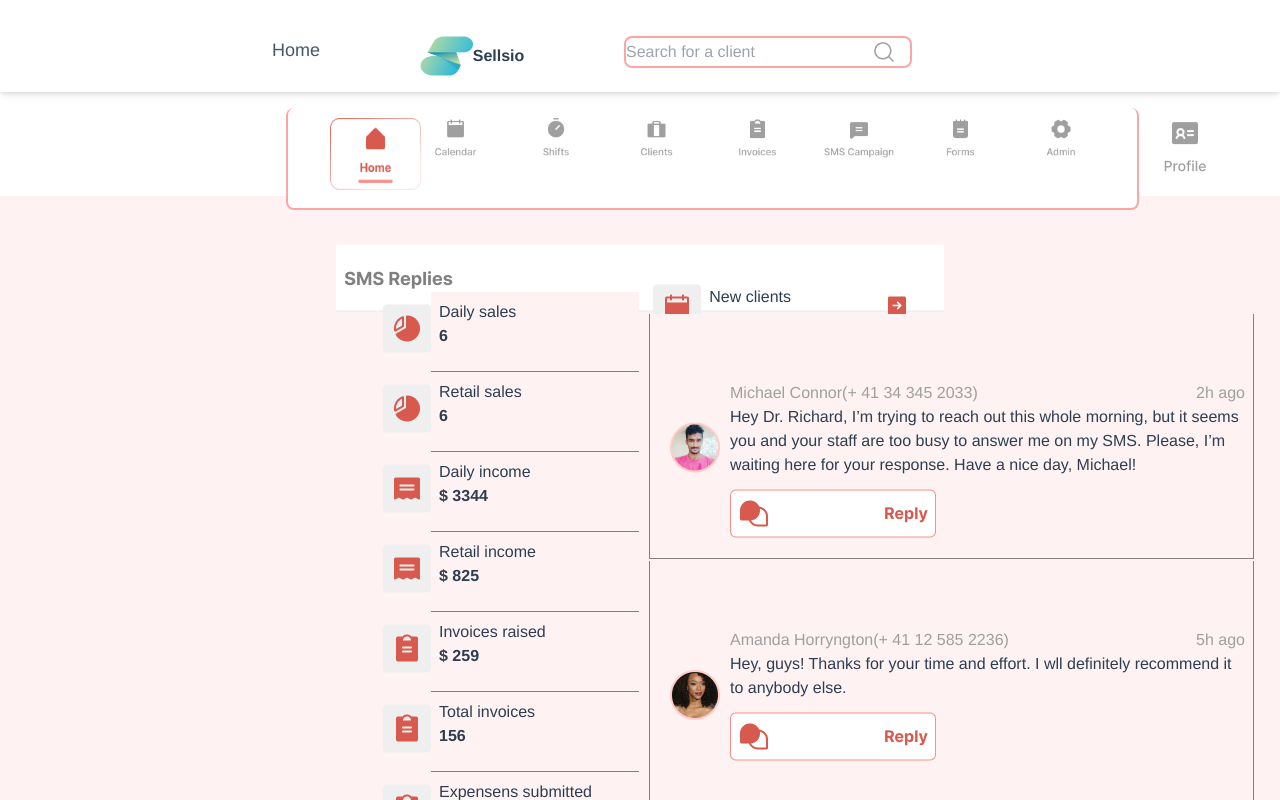
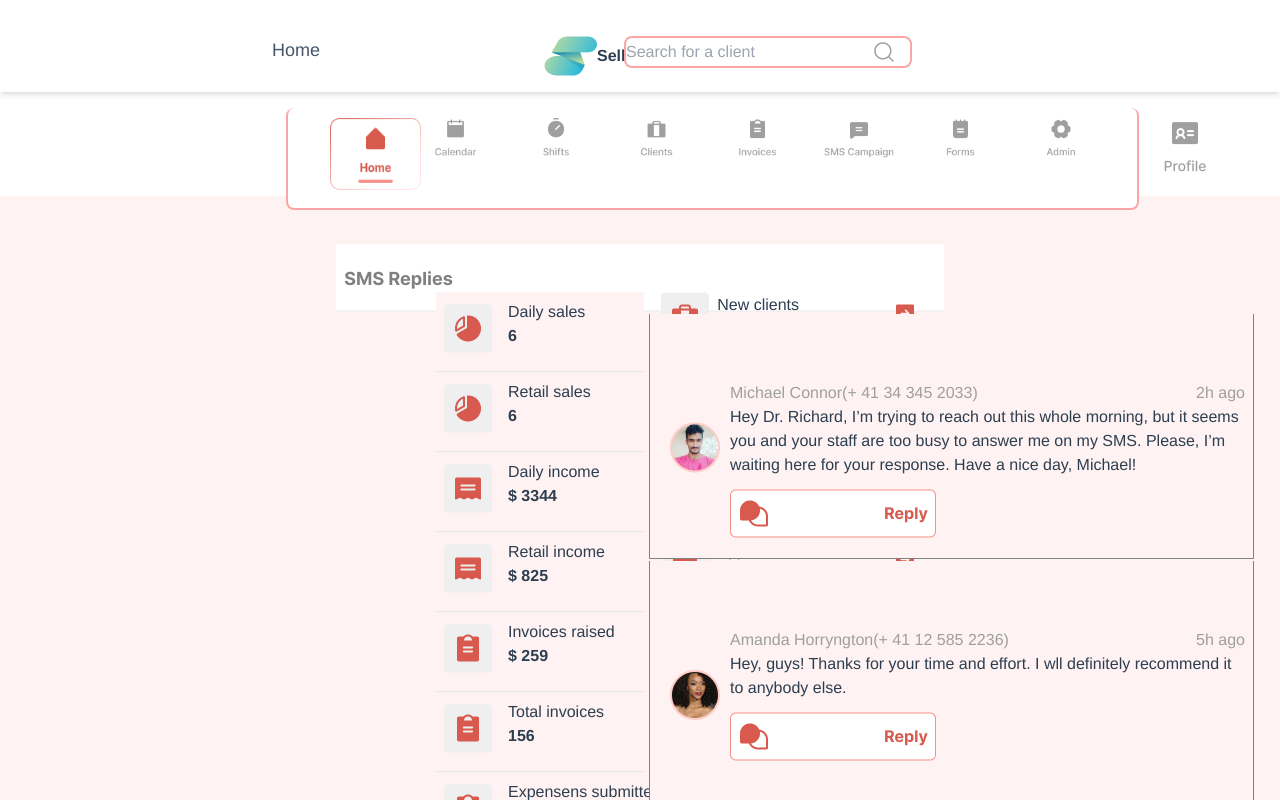
Before and after one commit to Dejan21/Vue-project, a Vue app: page / in a window 1280 px wide. Shown: the top 800 px of the page. Built offline with nearby package versions, Linux system fonts and the light colour scheme.

Commit message:
Require to import

```diff
--- a/src/components/Navbar.vue
+++ b/src/components/Navbar.vue
@@ -1,7 +1,7 @@
 <template>
   <div class="mt-5 border-solid shadow-md navbar bg-white-500 p-4 w-30 flex flex-row justify-between">
     <p class="text-left pl-64 text-slate-600 text-lg">Home</p>
-    <div class="flex font-bold items-center">
+    <div class="flex font-bold items-center ml-56">
       <img src="../assets/Grouplogo.png"  />
       <h1>Sellsio</h1>
     </div>
--- a/src/pages/LeftPage.vue
+++ b/src/pages/LeftPage.vue
@@ -1,16 +1,16 @@
 <template>
     <div class="absolute pt-32 ml-96">
-        <ul class="">
+        <ul class="border-b border-b-gray">
          <li  v-for="sale in sales"
               :key="sale.id"
-              class="bg-red-50 p-2 h-20 w-52"
+              class="bg-red-50 p-2 h-20 w-52 border-b border-b-gray"
          >
-           <span> {{sale.content}} </span>
+           <span class="relative left-16"> {{sale.content}} </span>
            <br />
-           <span class="font-bold"> {{sale.pieces}} </span>
-           <span class="font-bold"> {{sale.price}} </span>
-           <img :src="sale.image"
-                 class="relative right-14 text-start bottom-11"
+           <span class="font-bold relative left-16"> {{sale.pieces}} </span>
+           <span class="font-bold relative left-16"> {{sale.price}} </span>
+           <img :src="sale.defaultAvatar"
+                 class="relative right-15 text-start bottom-11"
                  />
          </li>
         </ul>
@@ -18,7 +18,9 @@
 </template>
 
 <script>
-
+import defaultAvatarIcon from "../assets/sales.png";
+import IncomeIcon from "../assets/income.png";
+import InvoiceIcon from "../assets/invoice.png";
 import { ref } from 'vue'
 
  export default {
@@ -28,44 +30,47 @@ import { ref } from 'vue'
                  id: 1,
                  content:'Daily sales',
                  pieces: '6',
-                 image: [require("../assets/sales.png")],
+                 defaultAvatar: defaultAvatarIcon,
 
              },
              {
                  id: 2,
                  content:'Retail sales',
                  pieces: '6',
-                 image: [require("../assets/sales.png")],
+                 defaultAvatar: defaultAvatarIcon,
              },
              {
                  id: 3,
                  content:'Daily income',
                  price: '$ 3344',
-                 image: [require("../assets/income.png")],
+                 defaultAvatar: IncomeIcon,
              },
              {
                  id: 4,
                  content:'Retail income',
                  price: '$ 825',
-                 image: [require("../assets/income.png")],
+                 defaultAvatar: IncomeIcon,
              },
              {
                  id: 5,
                  content:'Invoices raised',
                  price: '$ 259',
                  image: [require("../assets/invoice.png")],
+                 defaultAvatar: InvoiceIcon,
              },
              {
                  id: 6,
                  content:'Total invoices',
                  pieces: '156',
                  image: [require("../assets/invoice.png")],
+                 defaultAvatar: InvoiceIcon,
              },
              {
                  id: 7,
                  content:'Expensens submitted',
                  pieces: '34',
                  image: [require("../assets/invoice.png")],
+                 defaultAvatar: InvoiceIcon,
            }
         ])
       return {
@@ -78,8 +83,8 @@ import { ref } from 'vue'
 
 <style>
  li {
-    border-bottom: 1px solid grey;
+    /* border-bottom: 1px solid grey; */
     text-align: start;
-    margin-left: 47px;
+    margin-left: 52px;
  }
 </style>
--- a/src/pages/RightPage.vue
+++ b/src/pages/RightPage.vue
@@ -1,22 +1,25 @@
 <template>
-    <div class="absolute pt-16 right-96 inline">
+    <div class="absolute pt-20 right-96 inline">
         <ul>
          <li v-for="appointment in appointments"
          :key="appointment.id"
-         class="p-2 mr-6 h-18 "
+         class="mr-6 h-18 border-b border-b-gray"
          >
-         <img :src="appointment.image"
+         <img :src="appointment.defaultAvatar"
               class="relative right-14 top-12" />
          <span>{{appointment.content}}</span>
          <br />
          <span class="font-bold">{{appointment.pieces}}</span>
-         <img :src="appointment.img" class="relative left-44 bottom-10" />
+         <img :src="appointment.defaultAvatarIcon" class="relative left-44 bottom-10" />
          </li>
         </ul>
     </div>
 </template>
 
 <script>
+    import Image1Icon from "../assets/image1.png";
+    import ImageIcon from "../assets/image.png";
+    import ArrowSquareRightIcon from "../assets/ArrowSquareRight.png";
     import { ref } from 'vue'
 
  export default {
@@ -26,29 +29,29 @@
                  id: 1,
                  content:'New clients',
                  pieces: '44',
-                 image: [require("../assets/image.png")],
-                 img: [require("../assets/ArrowSquareRight.png")]
+                 defaultAvatarIcon: ArrowSquareRightIcon,
+                 defaultAvatar: Image1Icon,
              },
              {
                  id: 2,
                  content:'Appointments booked',
                  pieces: '26',
-                 image: [require("../assets/image1.png")],
-                 img: [require("../assets/ArrowSquareRight.png")]
+                 defaultAvatar: ImageIcon,
+                 defaultAvatarIcon: ArrowSquareRightIcon,
              },
              {
                  id: 3,
                  content:'Appointments booked',
                  pieces: '8',
-                 image: [require("../assets/image1.png")],
-                 img: [require("../assets/ArrowSquareRight.png")]
+                 defaultAvatar: ImageIcon,
+                 defaultAvatarIcon: ArrowSquareRightIcon,
              },
              {
                 id: 4,
                 content:'Appointments booked',
                 pieces: '6',
-                image: [require("../assets/image1.png")],
-                img: [require("../assets/ArrowSquareRight.png")]
+                defaultAvatar: ImageIcon,
+                defaultAvatarIcon: ArrowSquareRightIcon,
              },
       ])
         return {
@@ -59,7 +62,7 @@
 </script>
 
 <style>
- li{
+ /* li{
     border-bottom: 1px solid grey;
- }
+ } */
 </style>
--- a/src/views/HomePage.vue
+++ b/src/views/HomePage.vue
@@ -7,13 +7,13 @@
   </div>
   <div class="bg-red-50 ">
   <img src="../assets/Frame.png" class="m-auto mt-12 pt-12">
-    <ol class="" >
+    <ul  >
       <li
       v-for="client in clients"
       :key="client.id"
       class=" li bg-red-50 p-2 relative left-14 text-start"
       >
-        <img :src="client.image" class="relative top-24 right-16" />
+        <img :src="client.defaultAvatar" class="relative top-24 right-16" />
         <span class="first"> {{ client.name }} </span>
         <span class="first">{{ client.number }}</span>
         <span class="relative float-right first ">{{ client.hours }}</span>
@@ -23,7 +23,7 @@
          <img class="pt-3" src="../assets/Reply.png">
         </button>
       </li>
-    </ol>
+    </ul>
   </div>
 </template>
 
@@ -34,6 +34,11 @@ import HeaderComponent from "@/components/HeaderComponent.vue";
 import LeftPage from "@/pages/LeftPage.vue";
 import RightPage from "@/pages/RightPage.vue";
 import { ref } from 'vue'
+import defaultAvatarIcon from "../assets/michael.png";
+import defaultIcon from "../assets/amanda.png";
+import AndyIcon from "../assets/Andy.png";
+import UserCircle from "../assets/UserCircle.png";
+import Helen from "../assets/helen.png";
 
 export default {
   components: {
@@ -43,7 +48,6 @@ export default {
     RightPage
 },
 setup(){
-
   const clients = ref ([
     {
          id:1,
@@ -51,7 +55,8 @@ setup(){
          number: '(+ 41 34 345 2033)',
          hours: '2h ago',
          description: 'Hey Dr. Richard, I’m trying to reach out this whole morning, but it seems you and your staff are too busy to answer me on my SMS. Please, I’m waiting   here       for your response. Have a nice day, Michael!',
-         image: [require("../assets/michael.png")],
+         defaultAvatar: defaultAvatarIcon,
+         neededData: {img: defaultAvatarIcon}
        },
        {
          id:1,
@@ -59,7 +64,8 @@ setup(){
          number: '(+ 41 12 585 2236)',
          hours: '5h ago',
          description: 'Hey, guys! Thanks for your time and effort. I wll definitely recommend it to anybody else.',
-         image: [require("../assets/amanda.png")],
+         defaultAvatar: defaultIcon,
+         neededData: {img: defaultAvatarIcon}
        },
        {
          id:1,
@@ -67,7 +73,8 @@ setup(){
          number: '(+41 34 345 2023)',
          hours: '6h ago',
          description: 'Hey Dr. Richard, I’m trying to reach out this whole morning, but it seems you and your staff are too busy to answer me on my SMS. Please, I’m waiting here for your response. Have a nice day, Michael!',
-         image: [require("../assets/UserCircle.png")],
+         defaultAvatar: UserCircle,
+         neededData: {img: defaultAvatarIcon}
        },
        {
          id:1,
@@ -75,7 +82,8 @@ setup(){
          number: '(+41 32 25 5889)',
          hours: '1 day ago',
          description: 'Hey, guys! Thanks for your time and effort. I wll definitely recommend it to anybody else.',
-         image: [require("../assets/helen.png")],
+         defaultAvatar: Helen,
+         neededData: {img: defaultAvatarIcon}
        },
        {
          id:1,
@@ -83,7 +91,9 @@ setup(){
          number: '(+41 34 345 2023)',
          hours: '2 days ago',
          description: 'Hey Dr. Richard, I’m trying to reach out this whole morning, but it seems you and your staff are too busy to answer me on my SMS. Please, I’m waiting here for your response. Have a nice day, Michael!',
-         image: [require("../assets/UserCircle.png")],
+        //  image: [require("../assets/UserCircle.png")],
+         defaultAvatar: UserCircle,
+         neededData: {img: defaultAvatarIcon}
        },
         {
          id:1,
@@ -91,7 +101,8 @@ setup(){
          number: '(+41 34 345 2023)',
          hours: '5h ago',
          description: 'Hey, guys! Thanks for your time and effort. I wll definitely recommend it to anybody else.',
-         image: [require("../assets/michael.png")],
+         defaultAvatar: AndyIcon,
+         neededData: {img: defaultAvatarIcon}
        },
   ])
   return {
```
Also changed, not shown: src/assets/Andy.png (added).
